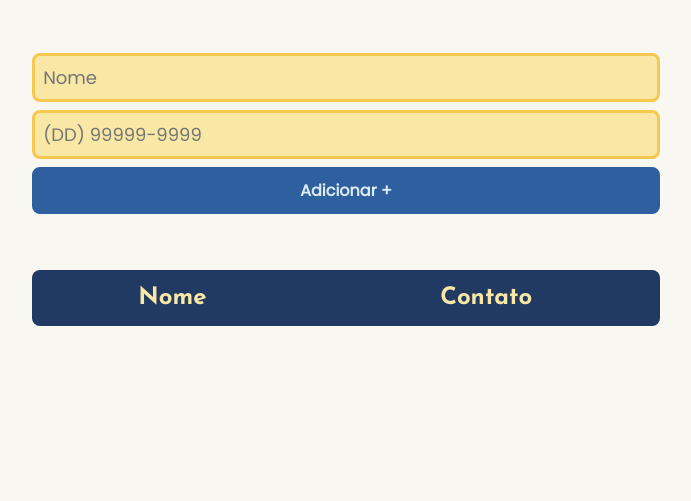
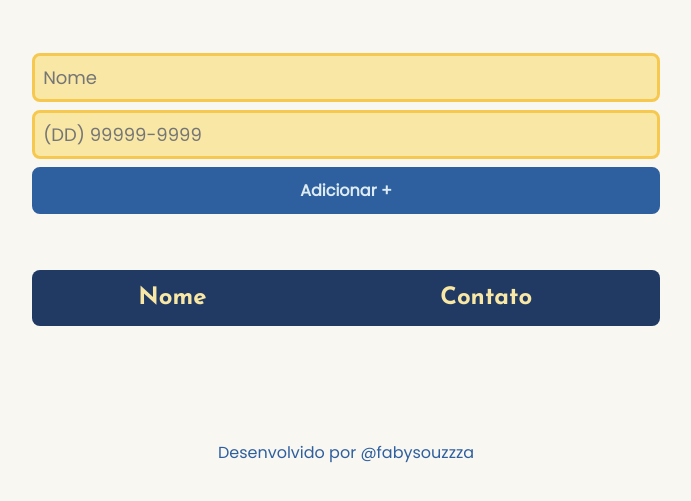
Before and after one commit to fabysoouza/agenda-de-contatos, a plain HTML site: page index.html in a window 1280 px wide. Shown: the part 107-608 px from the top of the page, without its empty margins (334-1025 px from the left). Drawn offline with Linux system fonts and the light colour scheme.

Commit message:
feat: adiciona footer

```diff
--- a/index.html
+++ b/index.html
@@ -32,6 +32,10 @@
         </table>
     </div>
 
+    <footer>
+        <p> Desenvolvido por @fabysouzzza</p>
+    </footer>
+
 
     <script src="./main.js"></script>
 </body>
--- a/style.css
+++ b/style.css
@@ -23,6 +23,7 @@ body{
     font-family: "Poppins", sans-serif;
     margin: 40px;
     gap: 30px;
+    overflow: hidden;
 }
 
 h1{
@@ -108,6 +109,10 @@ tbody tr:nth-child(even) {
     background-color: #F8E7A5;
 }
 
+footer{
+    margin-top: 64px;
+    color: #2E5F9E;
+}
 
 @media(max-width: 768px) {
 
```
